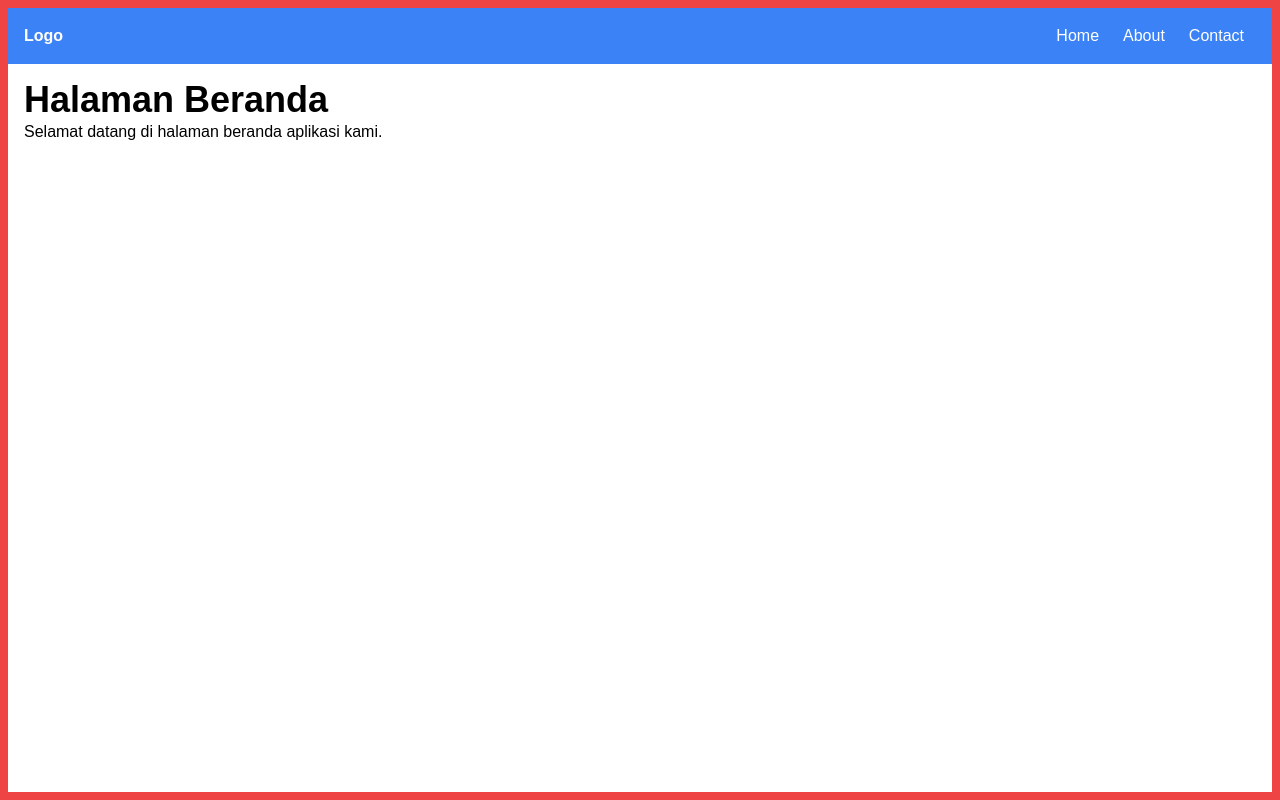
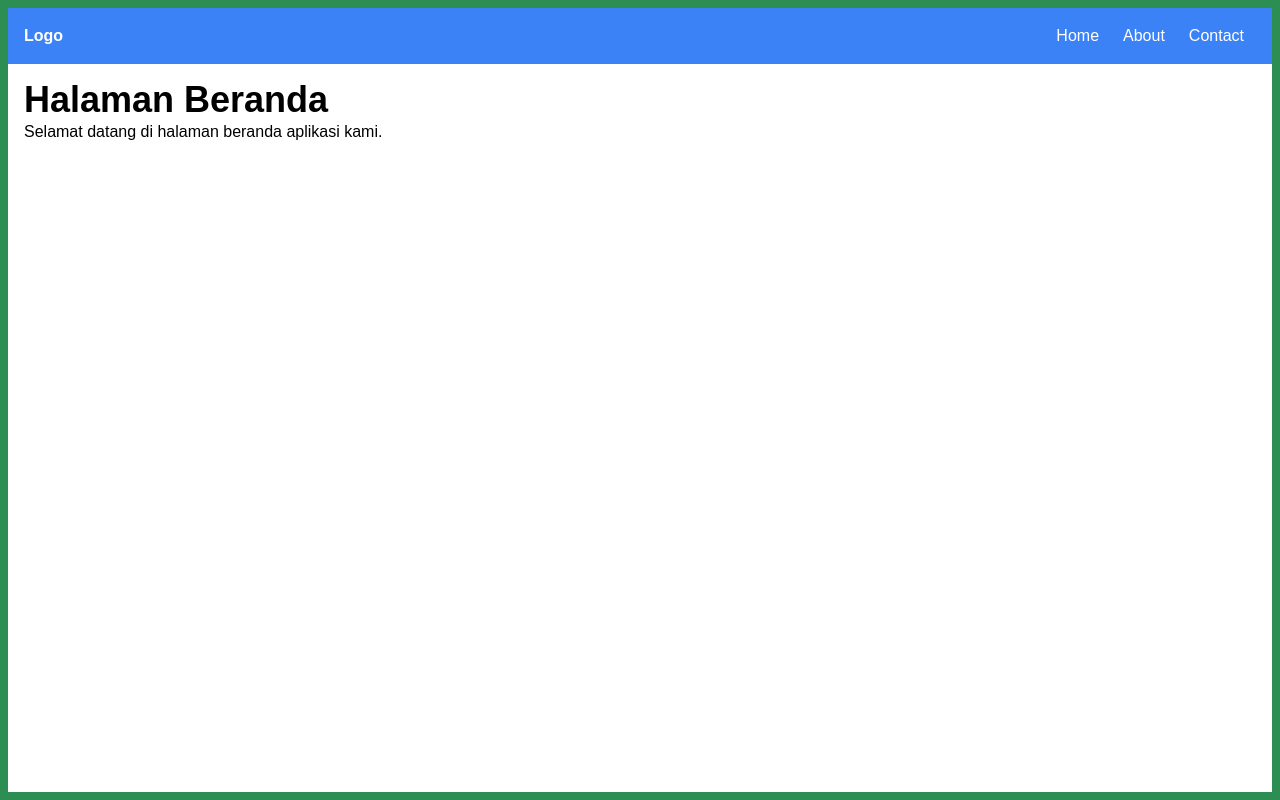
Before and after one commit to rigelra15/pedestal-interactive-web, a React (Create React App) app: page / in a window 1280 px wide. Built offline with nearby package versions, Linux system fonts and the light colour scheme.

Commit message:
fix: Change border color on Home

```diff
--- a/src/pages/Home.js
+++ b/src/pages/Home.js
@@ -2,7 +2,7 @@ import { Link } from 'react-router-dom';
 
 const Home = () => {
   return (
-    <div className='font-lexend-deca border-8 border-red-500 h-[100vh] w-[100vw]'>
+    <div className='font-lexend-deca border-8 border-[#2C8E53] h-[100vh] w-[100vw] overflow-auto'>
       <nav className="bg-blue-500 text-white p-4">
         <div className="container mx-auto flex justify-between">
           <div className="font-bold">Logo</div>
```
